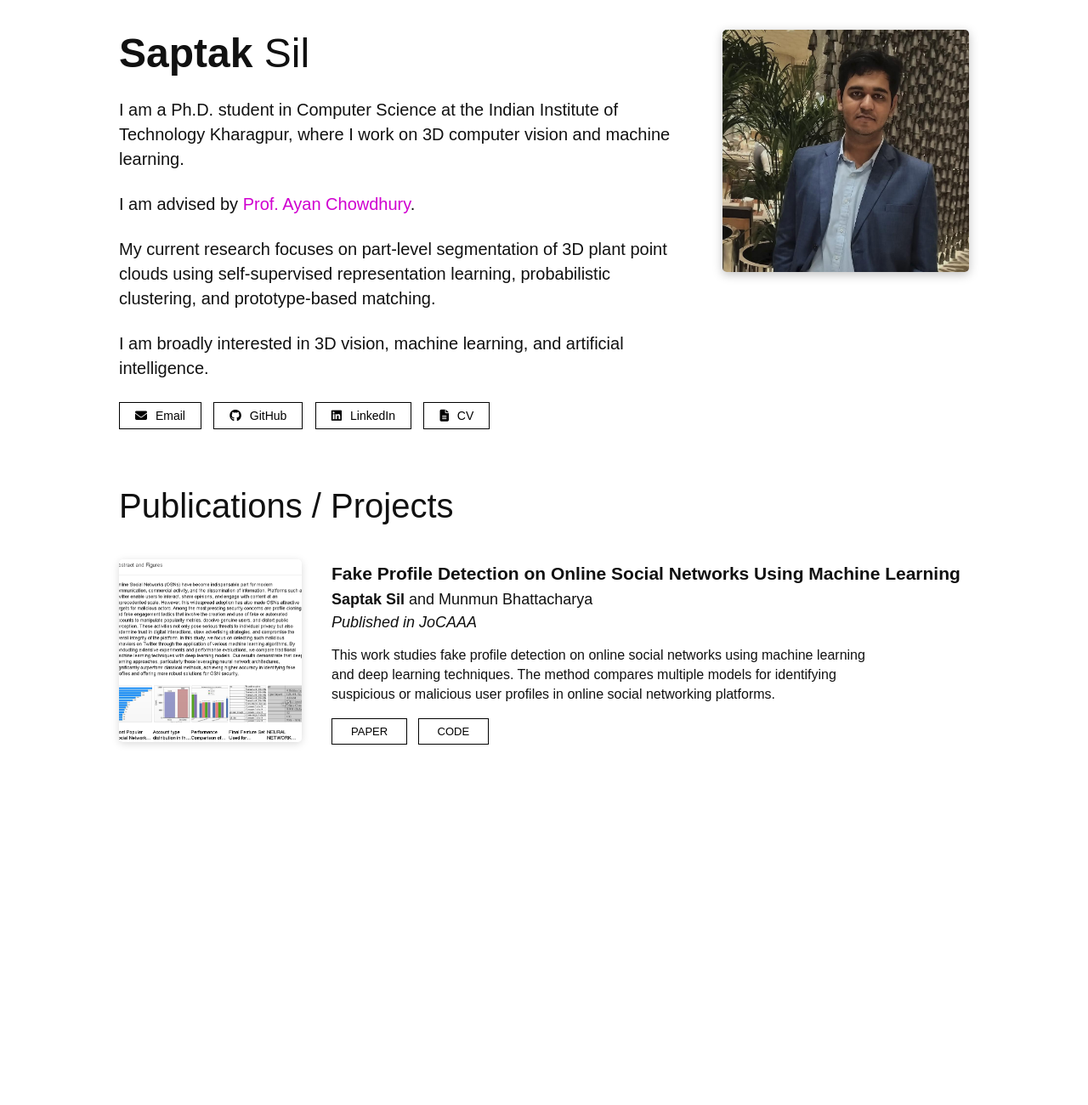
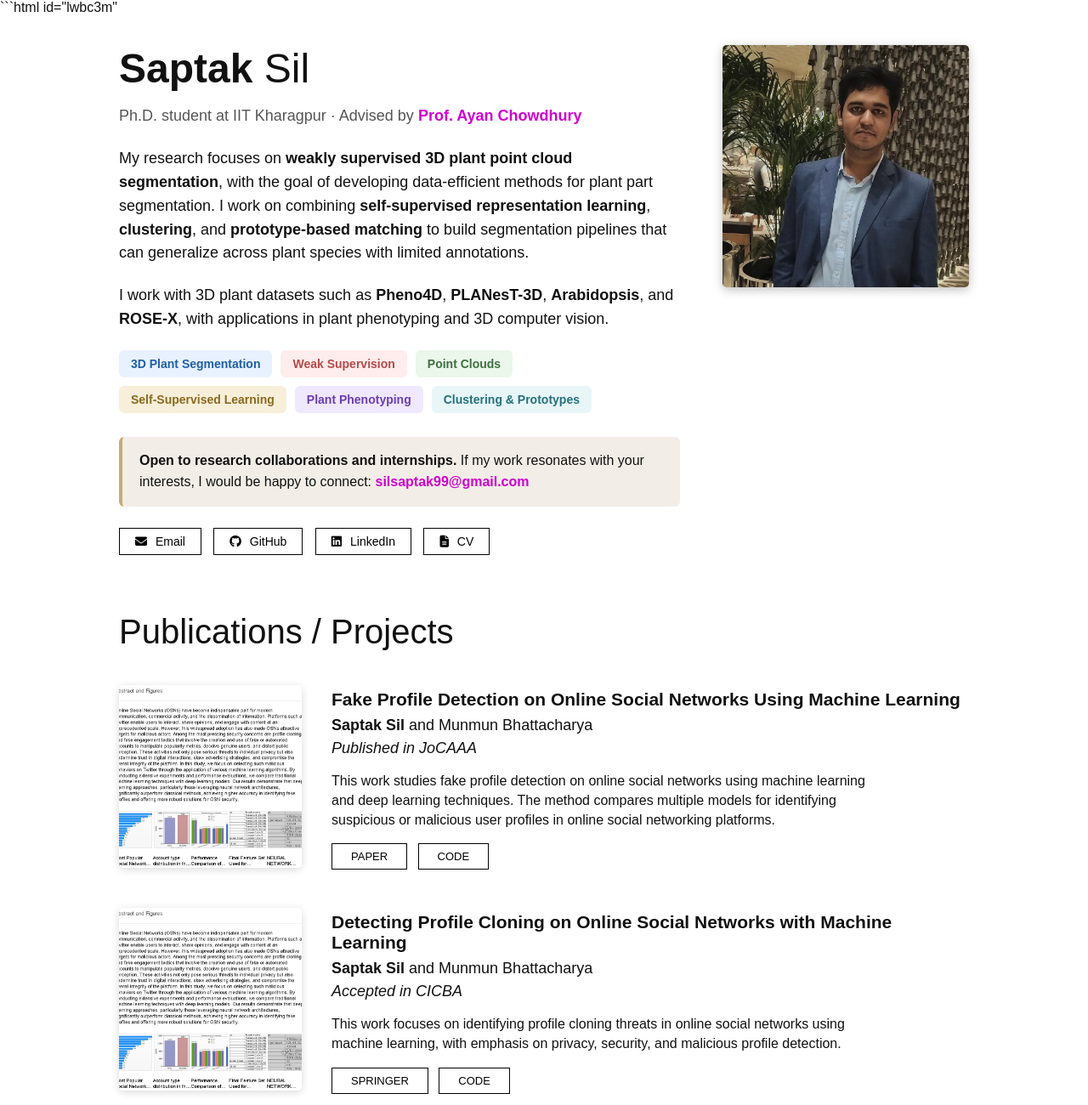
Before and after one commit to silsaptak/silsaptak.github.io, a plain HTML site: page index.html in a window 1280 px wide. Shown: the top 1300 px of the page at 85% size. Before the commit the page ends 957 px from the top, so only its background shows below. Drawn offline with Linux system fonts and the light colour scheme.

Commit message:
Update research intro and highlights

````diff
--- a/index.html
+++ b/index.html
@@ -1,4 +1,4 @@
-
+```html id="lwbc3m"
 <!DOCTYPE html>
 <html lang="en">
 <head>
@@ -23,25 +23,39 @@
       <div class="bio">
         <h1><strong>Saptak</strong> Sil</h1>
 
-        <p>
-          I am a Ph.D. student in Computer Science at the Indian Institute of Technology
-          Kharagpur, where I work on 3D computer vision and machine learning.
+        <p class="intro-line">
+          Ph.D. student at IIT Kharagpur · Advised by
+          <a href="https://cse.iitkgp.ac.in/~ayanc/" target="_blank">Prof. Ayan Chowdhury</a>
         </p>
 
         <p>
-          I am advised by
-          <a href="https://cse.iitkgp.ac.in/~ayanc/" target="_blank">Prof. Ayan Chowdhury</a>.
+          My research focuses on <strong>weakly supervised 3D plant point cloud segmentation</strong>,
+          with the goal of developing data-efficient methods for plant part segmentation.
+          I work on combining <strong>self-supervised representation learning</strong>,
+          <strong>clustering</strong>, and <strong>prototype-based matching</strong> to build
+          segmentation pipelines that can generalize across plant species with limited annotations.
         </p>
 
         <p>
-          My current research focuses on part-level segmentation of 3D plant point clouds
-          using self-supervised representation learning, probabilistic clustering, and
-          prototype-based matching.
+          I work with 3D plant datasets such as <strong>Pheno4D</strong>,
+          <strong>PLANesT-3D</strong>, <strong>Arabidopsis</strong>, and <strong>ROSE-X</strong>,
+          with applications in plant phenotyping and 3D computer vision.
         </p>
 
-        <p>
-          I am broadly interested in 3D vision, machine learning, and artificial intelligence.
-        </p>
+        <div class="research-tags">
+          <span>3D Plant Segmentation</span>
+          <span>Weak Supervision</span>
+          <span>Point Clouds</span>
+          <span>Self-Supervised Learning</span>
+          <span>Plant Phenotyping</span>
+          <span>Clustering &amp; Prototypes</span>
+        </div>
+
+        <div class="open-box">
+          <strong>Open to research collaborations and internships.</strong>
+          If my work resonates with your interests, I would be happy to connect:
+          <a href="mailto:silsaptak99@gmail.com">silsaptak99@gmail.com</a>
+        </div>
 
         <div class="contact-links">
           <a href="https://mail.google.com/mail/?view=cm&fs=1&to=silsaptak99@gmail.com" target="_blank">
@@ -105,8 +119,43 @@
         </div>
       </div>
 
+      <div class="paper">
+        <div class="paper-image">
+          <img src="assets/fake-profile.png" alt="Profile Cloning Detection paper preview" />
+        </div>
+
+        <div class="paper-info">
+          <h3>Detecting Profile Cloning on Online Social Networks with Machine Learning</h3>
+
+          <p class="authors">
+            <strong>Saptak Sil</strong> and Munmun Bhattacharya
+          </p>
+
+          <p class="venue">
+            Accepted in CICBA
+          </p>
+
+          <p class="description">
+            This work focuses on identifying profile cloning threats in online social
+            networks using machine learning, with emphasis on privacy, security, and
+            malicious profile detection.
+          </p>
+
+          <div class="buttons">
+            <a href="https://link.springer.com/chapter/10.1007/978-3-032-17184-9_4" target="_blank">
+              SPRINGER
+            </a>
+
+            <a href="https://github.com/silsaptak/Profile_Cloning" target="_blank">
+              CODE
+            </a>
+          </div>
+        </div>
+      </div>
+
     </section>
 
   </main>
 </body>
 </html>
+```
--- a/style.css
+++ b/style.css
@@ -25,7 +25,92 @@ body {
 .bio {
   flex: 1;
 }
+.intro-line {
+  font-size: 18px;
+  color: #555;
+  margin-top: -10px;
+  margin-bottom: 28px;
+}
 
+.intro-line a {
+  color: #3f6f3f;
+  font-weight: 600;
+  text-decoration: none;
+}
+
+.intro-line a:hover {
+  text-decoration: underline;
+}
+
+.bio p strong {
+  font-weight: 700;
+}
+
+.research-tags {
+  display: flex;
+  flex-wrap: wrap;
+  gap: 10px;
+  margin-top: 18px;
+  margin-bottom: 28px;
+}
+
+.research-tags span {
+  display: inline-block;
+  padding: 8px 14px;
+  border-radius: 6px;
+  font-size: 14px;
+  font-weight: 600;
+}
+
+.research-tags span:nth-child(1) {
+  background: #e8f1ff;
+  color: #1f5fa8;
+}
+
+.research-tags span:nth-child(2) {
+  background: #ffecec;
+  color: #b34a4a;
+}
+
+.research-tags span:nth-child(3) {
+  background: #eaf7ea;
+  color: #3f6f3f;
+}
+
+.research-tags span:nth-child(4) {
+  background: #f7efd9;
+  color: #8a6a20;
+}
+
+.research-tags span:nth-child(5) {
+  background: #f0e8ff;
+  color: #6b3fb0;
+}
+
+.research-tags span:nth-child(6) {
+  background: #e8f6f8;
+  color: #24727a;
+}
+
+.open-box {
+  background: #f2eee7;
+  border-left: 4px solid #c8aa75;
+  border-radius: 6px;
+  padding: 16px 20px;
+  font-size: 16px;
+  line-height: 1.55;
+  margin-bottom: 24px;
+}
+
+.open-box a {
+  color: #3f6f3f;
+  font-weight: 600;
+  text-decoration: none;
+}
+
+.open-box a:hover {
+  text-decoration: underline;
+}
 .bio h1 {
   font-size: 48px;
   font-weight: 300;
@@ -37,9 +122,9 @@ body {
 }
 
 .bio p {
-  font-size: 20px;
-  line-height: 1.45;
-  margin-bottom: 24px;
+  font-size: 18px;
+  line-height: 1.55;
+  margin-bottom: 22px;
 }
 
 .bio a {
````
Also changed, not shown: 2 other files.
